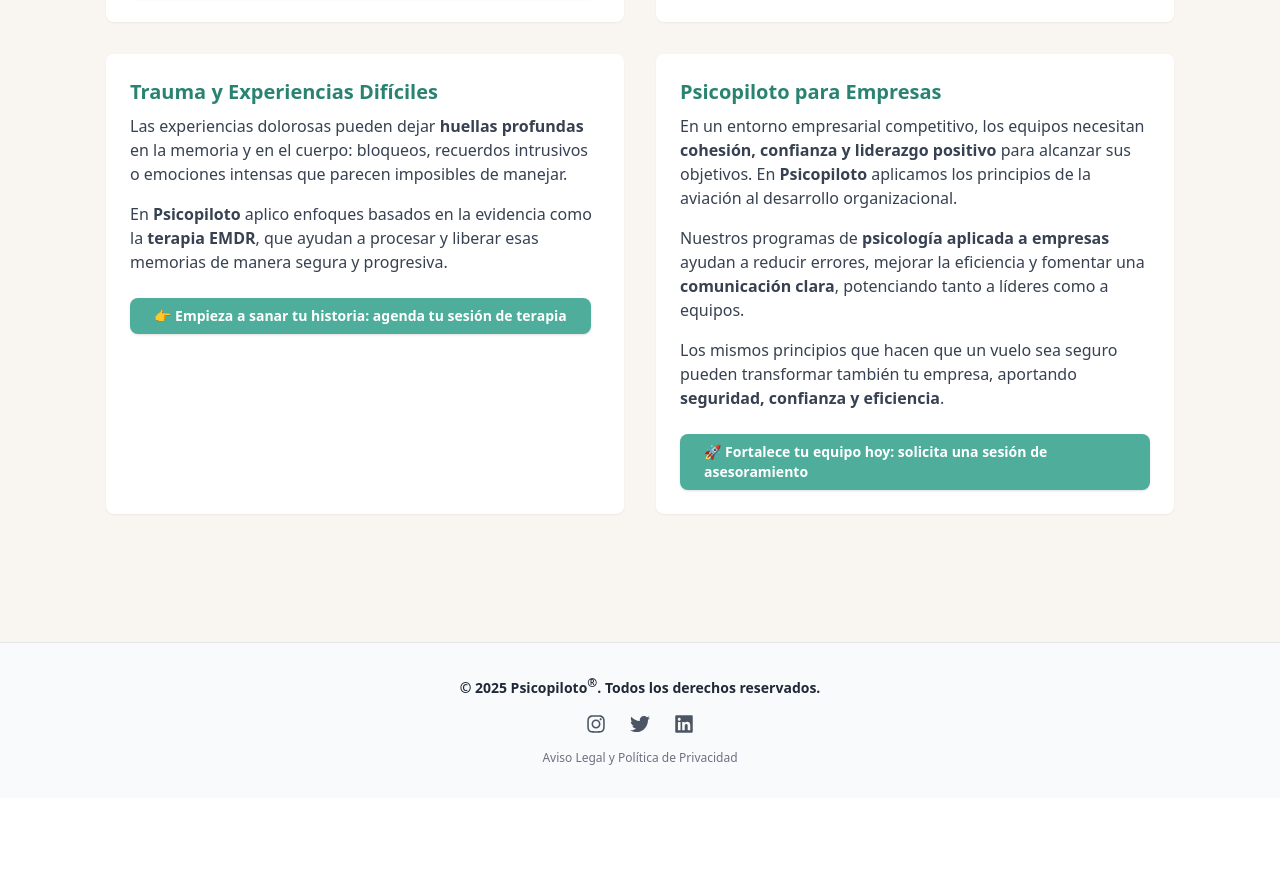
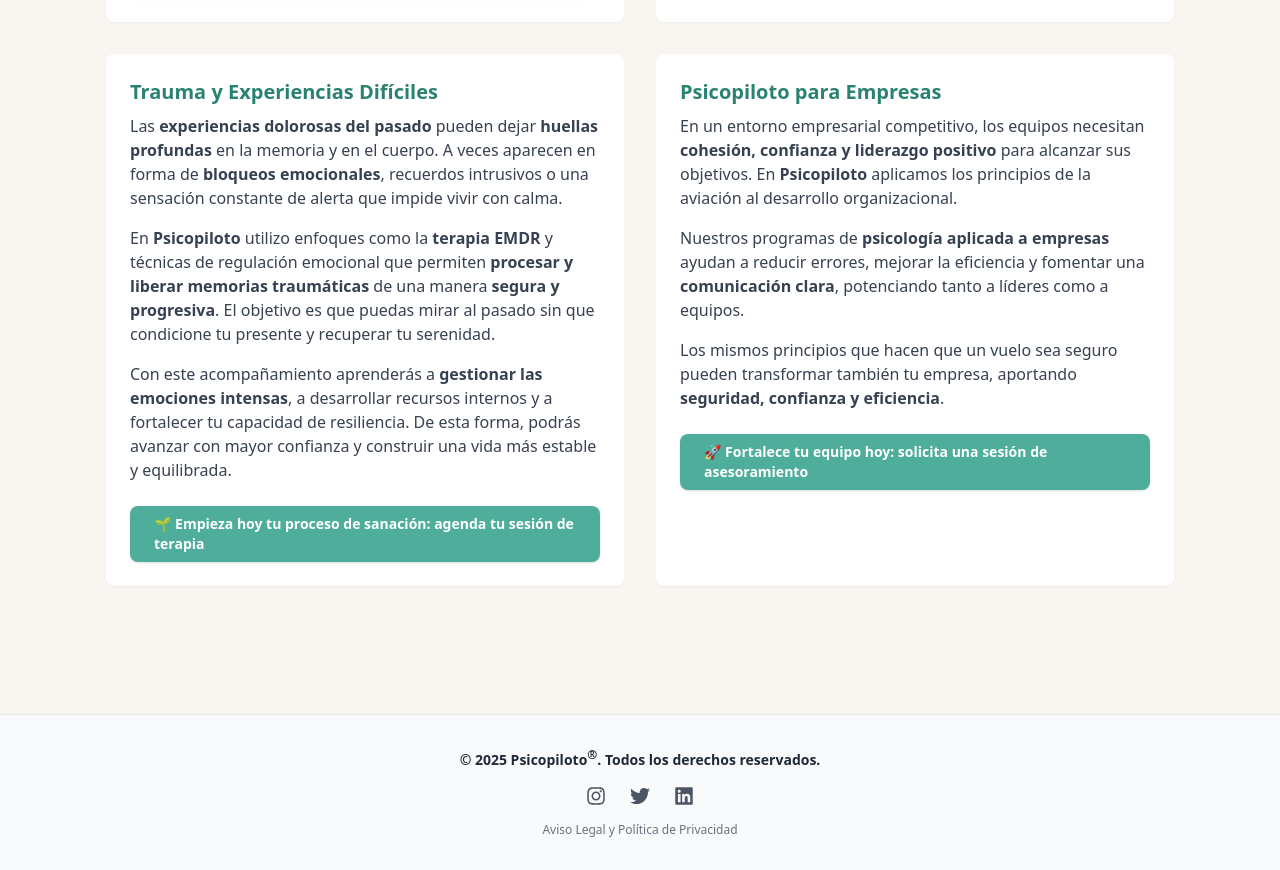
Before and after one commit to psicopiloto/psicopilotopage1, a Next.js app: page /servicios in a window 1280 px wide. Shown: the part 1378-2248 px from the top of the page. Before the commit the page ends 2176 px from the top, so only its background shows below. Built offline with nearby package versions, Linux system fonts and the light colour scheme.

Commit message:
Update servicios.js

```diff
--- a/pages/servicios.js
+++ b/pages/servicios.js
@@ -155,19 +155,27 @@ export default function Servicios() {
     Trauma y Experiencias Difíciles
   </h2>
   <p className="mb-4">
-                Las experiencias dolorosas pueden dejar{" "}
-                <strong>huellas profundas</strong> en la memoria y en el cuerpo:
-                bloqueos, recuerdos intrusivos o emociones intensas que parecen
-                imposibles de manejar.
+    Las <strong>experiencias dolorosas del pasado</strong> pueden dejar
+    <strong> huellas profundas</strong> en la memoria y en el cuerpo. A veces
+    aparecen en forma de <strong>bloqueos emocionales</strong>, recuerdos
+    intrusivos o una sensación constante de alerta que impide vivir con calma.
   </p>
   <p className="mb-4">
-                En <strong>Psicopiloto</strong> aplico enfoques basados en la
-                evidencia como la <strong>terapia EMDR</strong>, que ayudan a
-                procesar y liberar esas memorias de manera segura y progresiva.
+    En <strong>Psicopiloto</strong> utilizo enfoques como la{" "}
+    <strong>terapia EMDR</strong> y técnicas de regulación emocional que
+    permiten <strong>procesar y liberar memorias traumáticas</strong> de una
+    manera <strong>segura y progresiva</strong>. El objetivo es que puedas
+    mirar al pasado sin que condicione tu presente y recuperar tu serenidad.
+  </p>
+  <p className="mb-4">
+    Con este acompañamiento aprenderás a <strong>gestionar las emociones
+    intensas</strong>, a desarrollar recursos internos y a fortalecer tu
+    capacidad de resiliencia. De esta forma, podrás avanzar con mayor
+    confianza y construir una vida más estable y equilibrada.
   </p>
   <Link href="/contacto">
     <span className="inline-block mt-2 px-6 py-2 bg-psicopiloto-green-500 text-white rounded-lg text-sm font-semibold shadow hover:bg-psicopiloto-green-600 transition">
-                  👉 Empieza a sanar tu historia: agenda tu sesión de terapia
+      🌱 Empieza hoy tu proceso de sanación: agenda tu sesión de terapia
     </span>
   </Link>
 </div>
```
Lines whose indentation alone changed are shown as unchanged.
